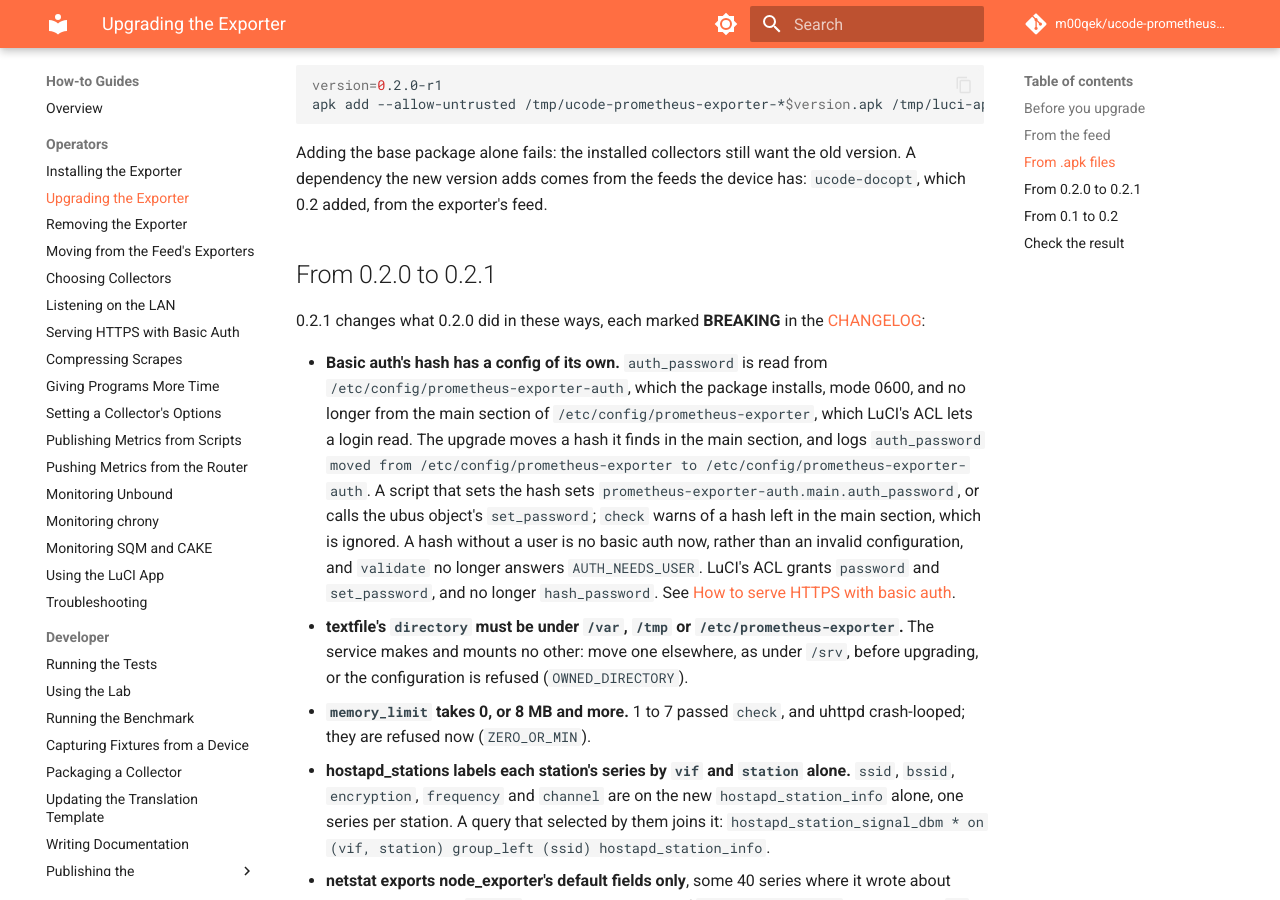
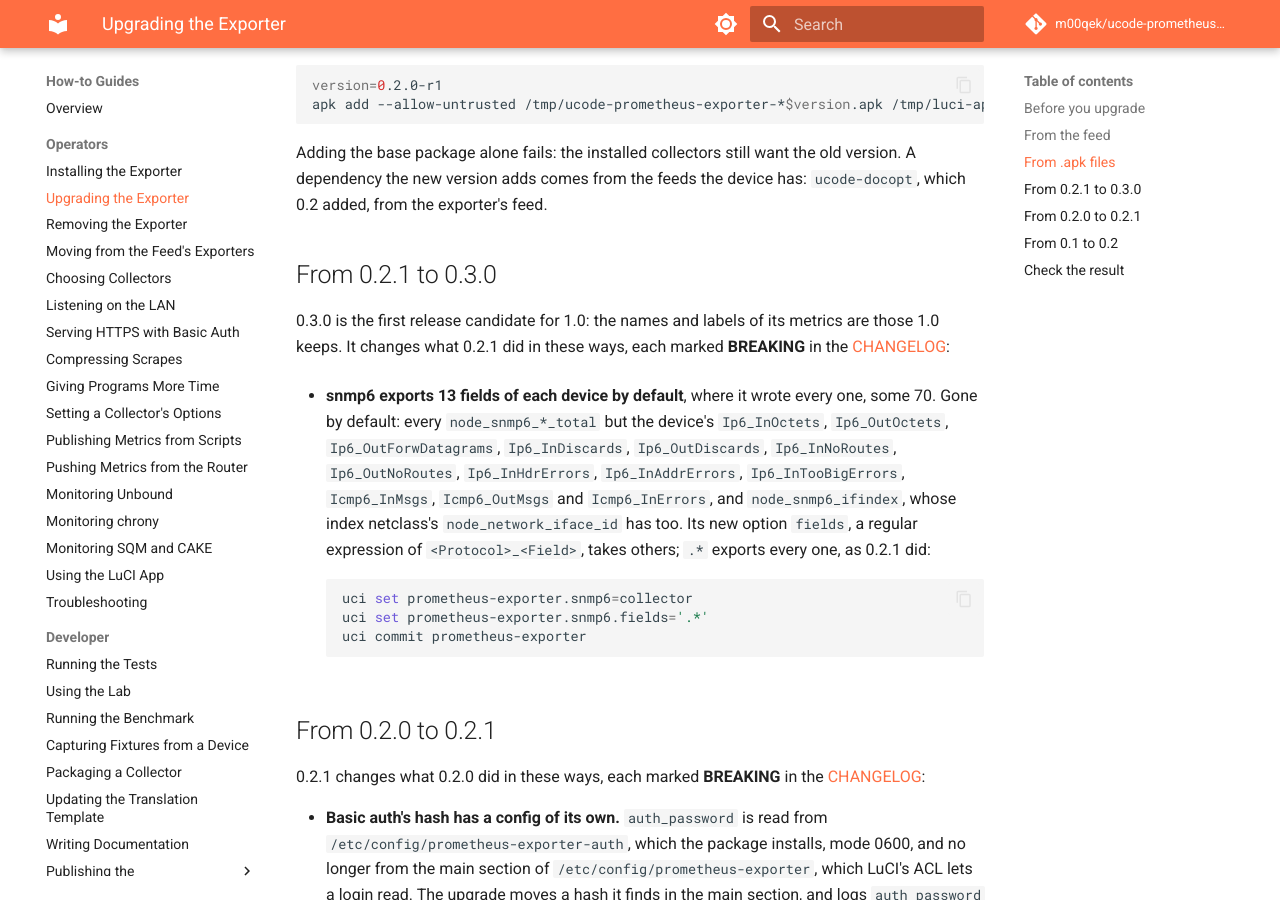
Before and after one commit to m00qek/ucode-prometheus-exporter, an MkDocs documentation site: the page built from docs/how-to/upgrade.md, in a window 1280 px wide and 900 px high, scrolled down 757 px. Built offline with MkDocs 1.6.1 and Material for MkDocs 9.7.7, drawn with Linux system fonts in a browser that asks for light colours; comment, search, counter and statistics services are not loaded.

Commit message:
Export 13 of snmp6's fields by default, the rest by an option
snmp6 wrote every field of /proc/net/dev_snmp6/<device>, some 70 a
device: 712 series on the caju router's 10 devices. It keeps 13 by
default, 130 there: node_exporter's netstat defaults a device has (its
octets, ICMP messages and received errors) and what tells a router's
devices apart (datagrams forwarded, discarded, unroutable, or received
with a bad header, address or size). node_snmp6_ifindex goes too:
netclass's node_network_iface_id is the same index. The new option
fields, a regular expression of <Protocol>_<Field> as netstat's is,
takes others; each name is matched once a scrape.

````diff
--- a/docs/how-to/upgrade.md
+++ b/docs/how-to/upgrade.md
@@ -27,6 +27,18 @@ apk add --allow-untrusted /tmp/ucode-prometheus-exporter-*$version.apk /tmp/luci
 ```
 
 Adding the base package alone fails: the installed collectors still want the old version. A dependency the new version adds comes from the feeds the device has: `ucode-docopt`, which 0.2 added, from the exporter's feed.
+
+## From 0.2.1 to 0.3.0
+
+0.3.0 is the first release candidate for 1.0: the names and labels of its metrics are those 1.0 keeps. It changes what 0.2.1 did in these ways, each marked **BREAKING** in the [CHANGELOG](https://github.com/m00qek/ucode-prometheus-exporter/blob/main/CHANGELOG.md):
+
+- **snmp6 exports 13 fields of each device by default**, where it wrote every one, some 70. Gone by default: every `node_snmp6_*_total` but the device's `Ip6_InOctets`, `Ip6_OutOctets`, `Ip6_OutForwDatagrams`, `Ip6_InDiscards`, `Ip6_OutDiscards`, `Ip6_InNoRoutes`, `Ip6_OutNoRoutes`, `Ip6_InHdrErrors`, `Ip6_InAddrErrors`, `Ip6_InTooBigErrors`, `Icmp6_InMsgs`, `Icmp6_OutMsgs` and `Icmp6_InErrors`, and `node_snmp6_ifindex`, whose index netclass's `node_network_iface_id` has too. Its new option `fields`, a regular expression of `<Protocol>_<Field>`, takes others; `.*` exports every one, as 0.2.1 did:
+
+    ```sh
+    uci set prometheus-exporter.snmp6=collector
+    uci set prometheus-exporter.snmp6.fields='.*'
+    uci commit prometheus-exporter
+    ```
 
 ## From 0.2.0 to 0.2.1
 
````
Also changed, not shown: CHANGELOG.md (+6 -0 lines), docs/metrics.md (+2 -2 lines), docs/reference/collectors.md (+1 -0 lines), docs/reference/error-codes.md (+1 -1 lines), docs/reference/metrics.md (+3 -3 lines), 3 other files.
